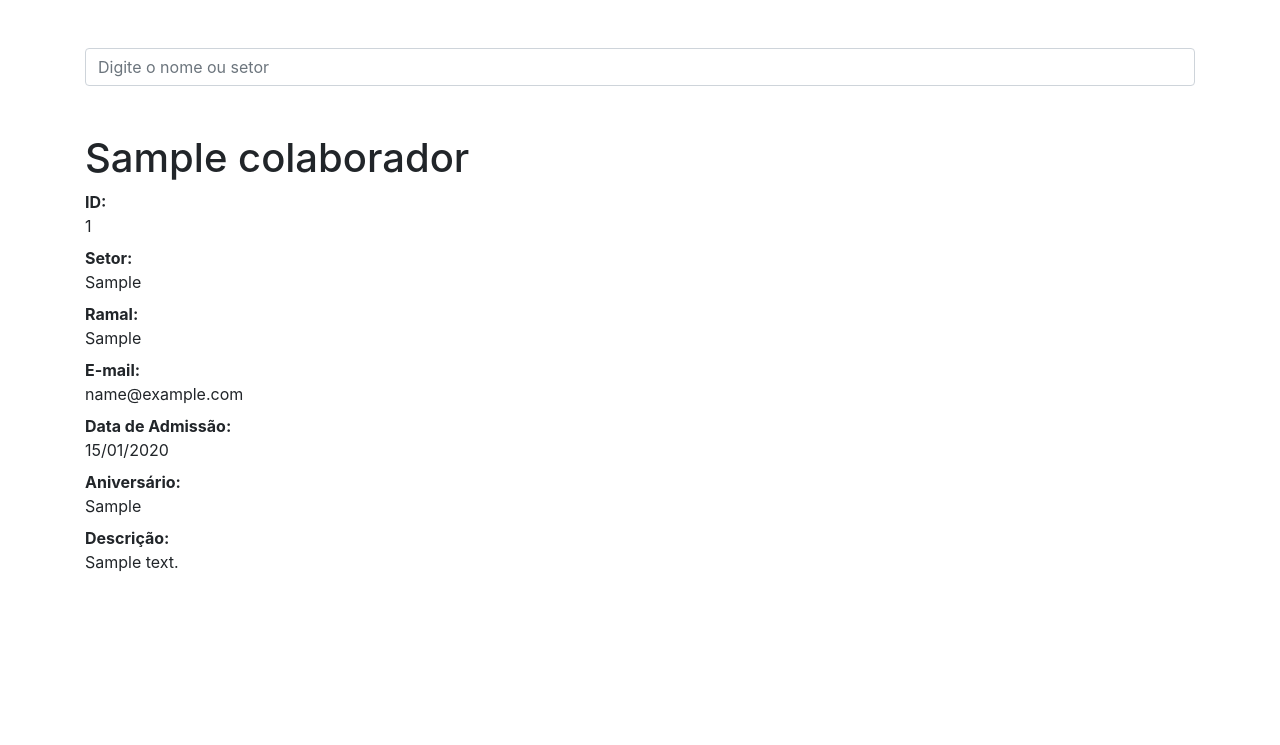
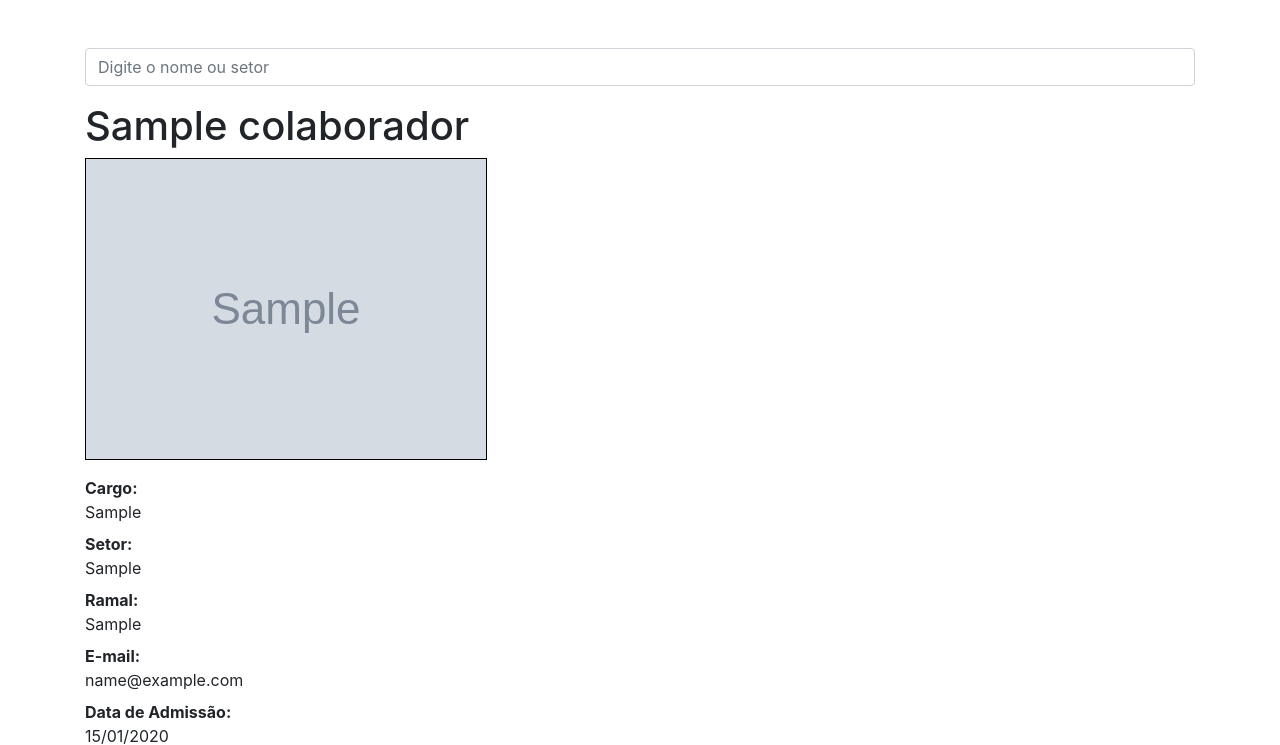
Before and after one commit to marcoskw/intranet, a Django app: page /1 in a window 1280 px wide. Shown: the part 56-801 px from the top of the page. Before the commit the page ends 628 px from the top, so only its background shows below. Run offline with Django 4.2, Linux system fonts and the light colour scheme; tables that the repository leaves empty hold one stand-in row (values such as "Sample post"); grey boxes marked "Sample" are stand-in pictures; some libraries are stand-ins or nearby versions.

Commit message:
Implementação da visualização da imagem nos detalhes do colaborador

```diff
--- a/colaboradores/templates/colaboradores/ver_colaborador.html
+++ b/colaboradores/templates/colaboradores/ver_colaborador.html
@@ -1,10 +1,17 @@
 {% extends 'base.html' %}
 
 {% block conteudo %}
-  <h1 class="mt-5">{{colaborador.nome_completo}}</h1>
+<h1>{{colaborador.nome_completo}}</h1>
+
+  {% if colaborador.avatar %}
+    <p>
+      <img src="{{colaborador.avatar.url}}" style="max-width=250px; height: auto; border: 1px solid black">
+    </p>
+  {% endif %}
+
 <dl>
-    <dt>ID:</dt>
-    <dd>{{colaborador.id}}</dd>
+  <dt>Cargo:</dt>
+  <dd>{{colaborador.cargo}}</dd>
 
   <dt>Setor:</dt>
   <dd>{{colaborador.setor}}</dd>
@@ -25,4 +32,5 @@
   <dd>{{colaborador.descricao}}</dd>
 
 </dl>
+
 {% endblock %}
```
Lines whose indentation alone changed are shown as unchanged.
